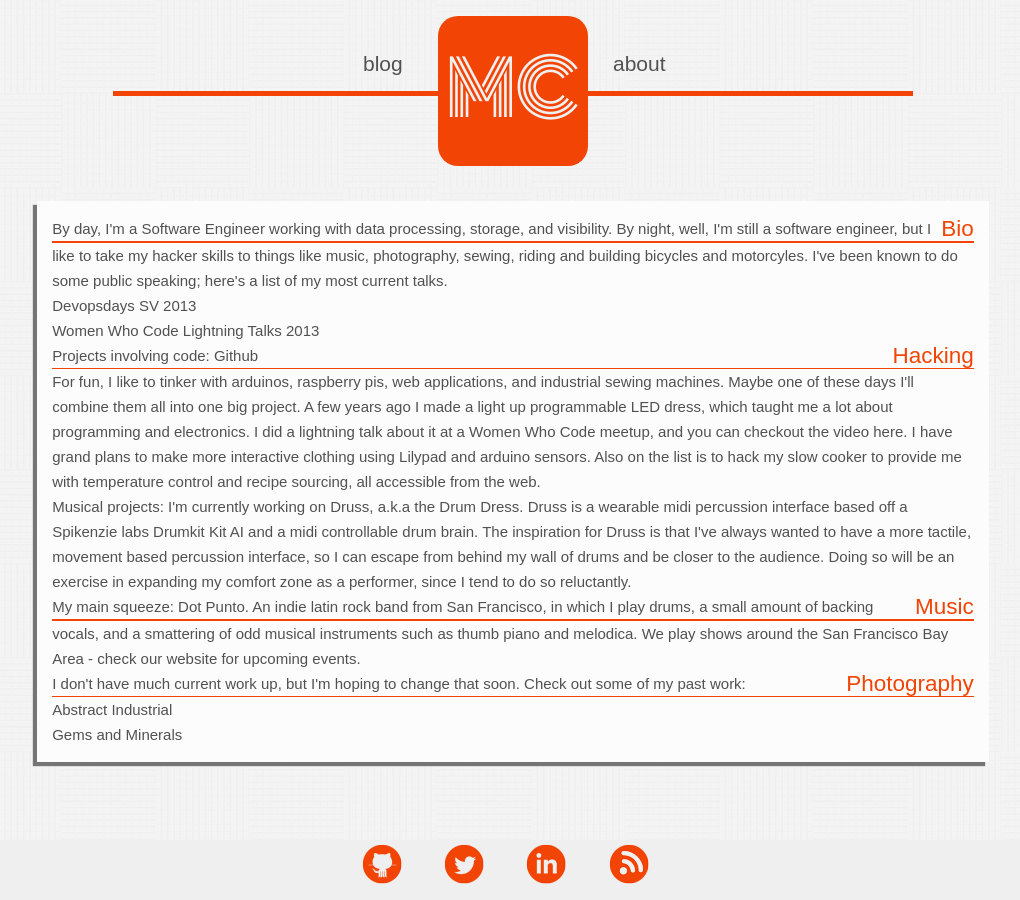
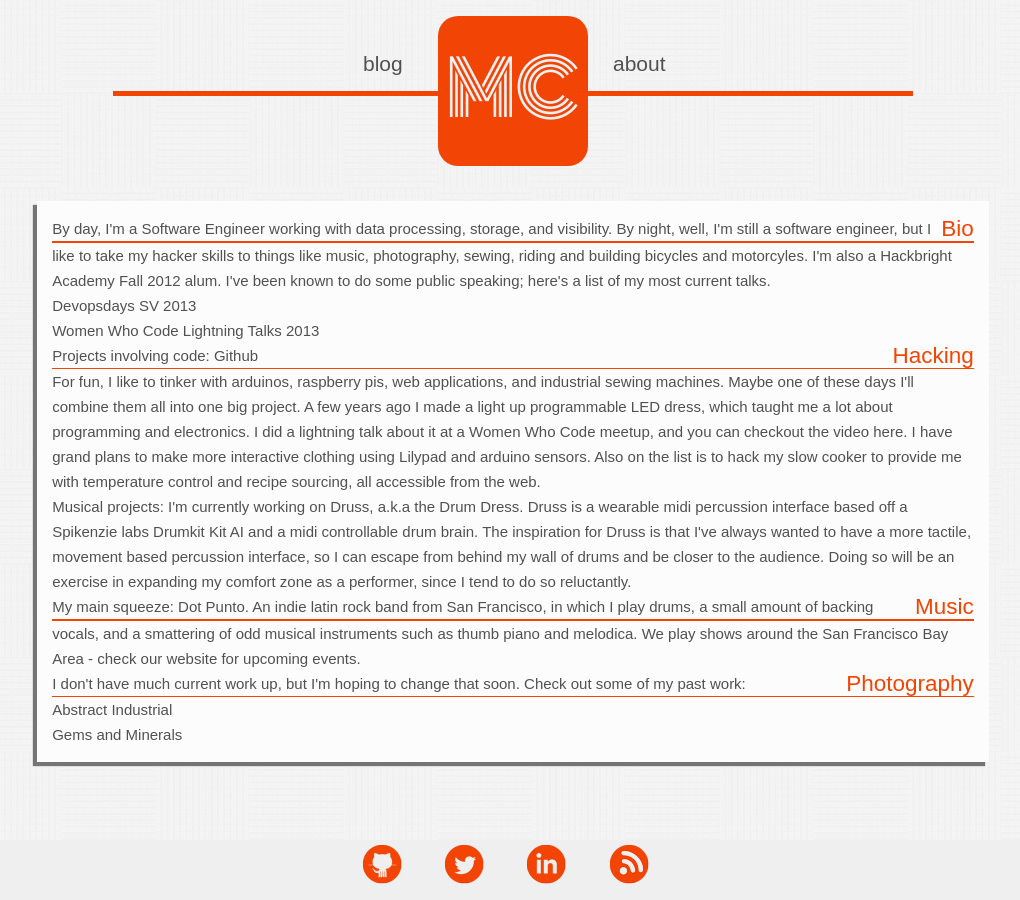
Before and after one commit to mercul3s/mercedescoyle.com-jekyll, a Jekyll site: the page built from about.html, in a window 1280 px wide. Shown: the whole page, without its empty margins (127-1147 px from the left). Built offline with Jekyll 4.4.1, drawn with Linux system fonts in a browser that asks for light colours.

Commit message:
apparently I misplaced some end tags

```diff
--- a/about.html
+++ b/about.html
@@ -6,7 +6,7 @@
 <div id="about-content">
 	<h2>Bio</h2>
 	<hr class="thin-divider">
-	<p>By day, I'm a Software Engineer working with data processing, storage, and visibility. By night, well, I'm still a software engineer, but I like to take my hacker skills to things like music, photography, sewing, riding and building bicycles and motorcyles. I've been known to do some public speaking; here's a list of my most current talks.</p>
+	<p>By day, I'm a Software Engineer working with data processing, storage, and visibility. By night, well, I'm still a software engineer, but I like to take my hacker skills to things like music, photography, sewing, riding and building bicycles and motorcyles. I'm also a <a href="http://hackbrightacademy.com">Hackbright Academy</a> Fall 2012 alum. I've been known to do some public speaking; here's a list of my most current talks.</p>
 	<ul>
 		<li><a href="#">Devopsdays SV 2013</a></li>
 		<li><a href="#">Women Who Code Lightning Talks 2013</a></li>
@@ -15,17 +15,16 @@
 	<hr class="thin-divider">
 	<p>Projects involving code: <a href="https://github.com/mercul3s">Github</a></p>
 	<p>For fun, I like to tinker with arduinos, raspberry pis, web applications, and industrial sewing machines. Maybe one of these days I'll combine them all into one big project. A few years ago I made a light up programmable LED dress, which taught me a lot about programming and electronics. I did a lightning talk about it at a <a href="http://www.meetup.com/Women-Who-Code-SF/">Women Who Code</a> meetup, and you can checkout the video <a href="http://www.youtube.com/watch?v=80j9Igt_H7Y&feature=share&list=PLC838FC9830E66AF7">here</a>. I have grand plans to make more interactive clothing using Lilypad and arduino sensors. Also on the list is to hack my slow cooker to provide me with temperature control and recipe sourcing, all accessible from the web.</p>
-	<p>
-    Musical projects: I'm currently working on Druss, a.k.a the Drum Dress. Druss is a wearable midi percussion interface based off a Spikenzie labs Drumkit Kit AI and a midi controllable drum brain. The inspiration for Druss is that I've always wanted to have a more tactile, movement based percussion interface, so I can escape from behind my wall of drums and be closer to the audience. Doing so will be an exercise in expanding my comfort zone as a performer, since I tend to do so reluctantly.
-  	</p>
+
+	<p>Musical projects: I'm currently working on Druss, a.k.a the Drum Dress. Druss is a wearable midi percussion interface based off a Spikenzie labs Drumkit Kit AI and a midi controllable drum brain. The inspiration for Druss is that I've always wanted to have a more tactile, movement based percussion interface, so I can escape from behind my wall of drums and be closer to the audience. Doing so will be an exercise in expanding my comfort zone as a performer, since I tend to do so reluctantly.</p>
+
 	<h2>Music</h2>
 	<hr class="thin-divider">
-	<p>
-	My main squeeze: <a href="http://dotpuntomusic.com/" title="Dot Punto." target="_blank">Dot Punto.</a> An indie latin rock band from San Francisco, in which I play drums, a small amount of backing vocals, and a smattering of odd musical instruments such as thumb piano and melodica. We play shows around the San Francisco Bay Area - check our <a href="http://dotpuntomusic.com/#" title="Dot Punto." target="_blank">website</a> for upcoming events.
-	</p>
+	<p>My main squeeze: <a href="http://dotpuntomusic.com/" title="Dot Punto." target="_blank">Dot Punto.</a> An indie latin rock band from San Francisco, in which I play drums, a small amount of backing vocals, and a smattering of odd musical instruments such as thumb piano and melodica. We play shows around the San Francisco Bay Area - check our <a href="http://dotpuntomusic.com/#" title="Dot Punto." target="_blank">website</a> for upcoming events.</p>
+
 	<h2>Photography</h2>
 	<hr class="thin-divider">
-	<p>I don't have much current work up, but I'm hoping to change that soon. Check out some of my past work:
+	<p>I don't have much current work up, but I'm hoping to change that soon. Check out some of my past work:</p>
 		<ul>
 			<li><a href="http://mercules.smugmug.com/photos/swfpopup.mg?AlbumID=3707471&AlbumKey=cFJGR7">Abstract Industrial</a></li>
 			<li><a href="http://mercules.smugmug.com/photos/swfpopup.mg?AlbumID=20862582&AlbumKey=b8Zdrx">Gems and Minerals</a></li>
```
